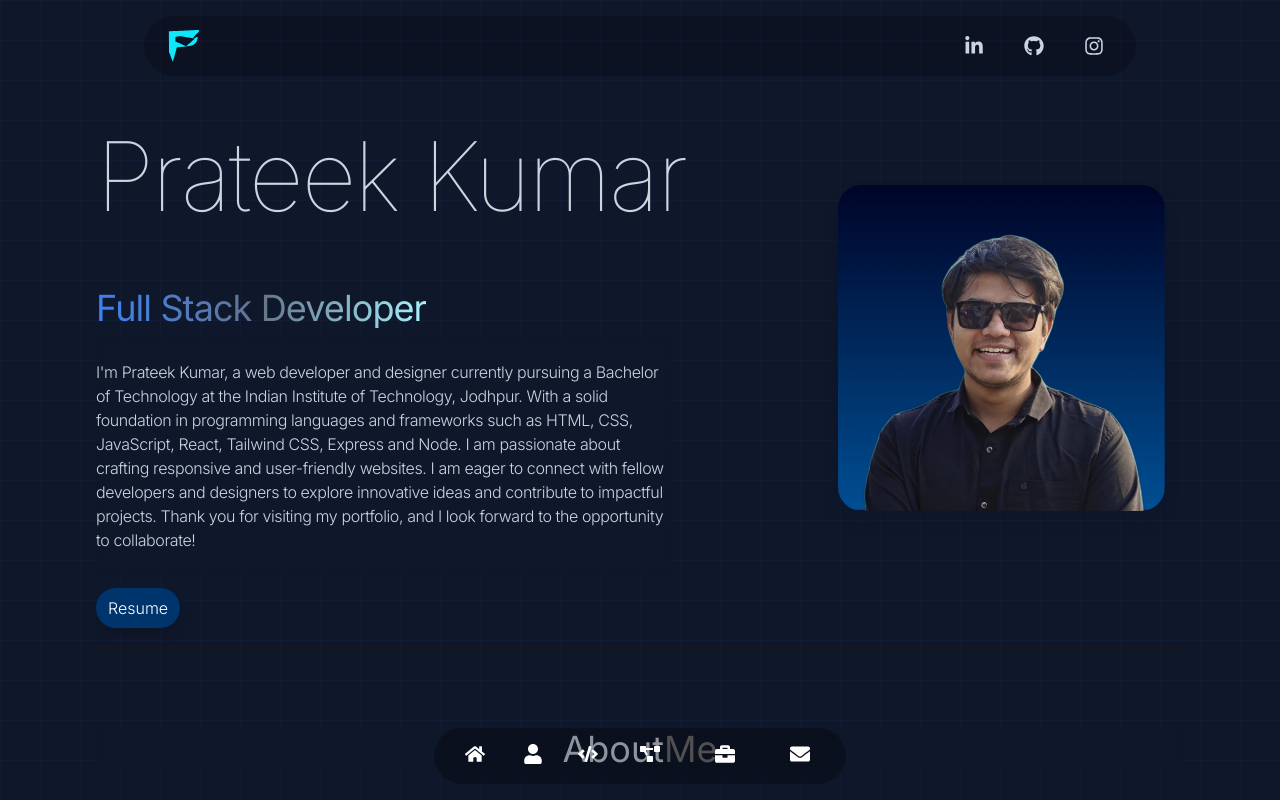
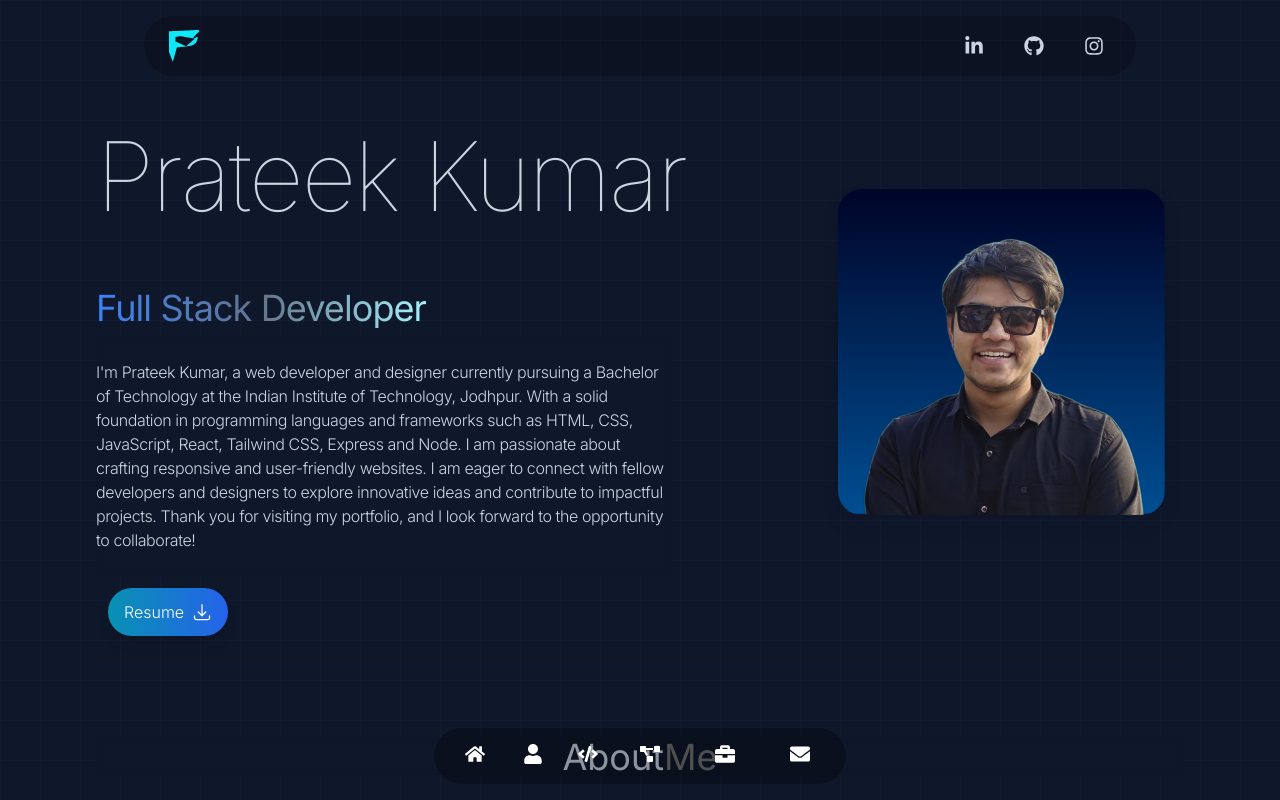
Before and after one commit to PrateekKumar15/React-Portfolio-2025, a React (Vite) app: page / in a window 1280 px wide. Shown: the top 800 px of the page. Built offline with nearby package versions, Linux system fonts and the light colour scheme.

Commit message:
Update package dependencies; upgrade @react-three/drei and @react-three/fiber to latest versions, and add new dependencies for improved functionality. Refactor Hero component to include a new fade-in-up animation variant and enhance hover effects.

```diff
--- a/package.json
+++ b/package.json
@@ -10,8 +10,8 @@
     "preview": "vite preview"
   },
   "dependencies": {
-    "@react-three/drei": "^9.99.5",
-    "@react-three/fiber": "^8.15.19",
+    "@react-three/drei": "^9.122.0",
+    "@react-three/fiber": "^8.18.0",
     "emailjs-com": "^3.2.0",
     "framer-motion": "^11.13.1",
     "lottie-react": "^2.4.1",
--- a/src/components/Hero.jsx
+++ b/src/components/Hero.jsx
@@ -1,12 +1,22 @@
 import { HERO_CONTENT } from "../constants";
 import profilePic from "../assets/myprofile.png";
-import { motion} from "framer-motion";
+import { motion } from "framer-motion";
 
 const container = (delay) => ({
   hidden: { x: -100, opacity: 0 },
   visible: {
     x: 0,
     opacity: 1,
+    transition: { duration: 0.5, delay: delay },
+  },
+});
+
+// New variant for fade-in-up animation
+const fadeInUp = (delay) => ({
+  hidden: { opacity: 0, y: 20 },
+  visible: {
+    opacity: 1,
+    y: 0,
     transition: { duration: 0.5, delay: delay },
   },
 });
@@ -26,7 +36,7 @@ const Hero = () => {
               Prateek Kumar
             </motion.h1>
             <motion.span
-              variants={container(0.5)}
+              variants={fadeInUp(0.5)} // Changed to fadeInUp variant
               initial="hidden"
               animate="visible"
               className="bg-gradient-to-r from-blue-500 via-slate-500 to-cyan-200 bg-clip-text text-4xl tracking-tight text-transparent"
@@ -34,7 +44,7 @@ const Hero = () => {
               Full Stack Developer
             </motion.span>
             <motion.p
-              variants={container(1)}
+              variants={container(1)} // Kept original container variant
               initial="hidden"
               animate="visible"
               className="my-2 max-w-xl py-6 backdrop-blur-sm font-light tracking-tight"
@@ -43,26 +53,34 @@ const Hero = () => {
 
             </motion.p>
             <motion.a
-              variants={container(1)}
+              variants={container(1)} // Kept original container variant for initial animation
               initial="hidden"
               animate="visible"
-              className="my-1 font-light text-white  bg-[#00346d] px-3  py-2 rounded-3xl text-md   shadow-lg hover:bg-opacity-75 transition-transform duration-300"
+              whileHover={{ scale: 1.05, boxShadow: "0px 0px 20px rgba(56, 189, 248, 0.7)" }}
+              transition={{ type: "spring", stiffness: 300, damping: 10 }} // Applied for hover and can affect initial if not overridden by variant
+              className="my-1 mx-3 flex items-center gap-2 font-light text-white bg-gradient-to-r from-cyan-600 to-blue-600 px-4 py-3 rounded-3xl text-md shadow-lg"
               href="/Prateek_Kumar_Resume.pdf"
               download
               target="_blank"
               rel="noopener noreferrer"
             >
               Resume
+              <svg xmlns="http://www.w3.org/2000/svg" fill="none" viewBox="0 0 24 24" strokeWidth="1.5" stroke="currentColor" className="w-5 h-5">
+                <path strokeLinecap="round" strokeLinejoin="round" d="M3 16.5v2.25A2.25 2.25 0 005.25 21h13.5A2.25 2.25 0 0021 18.75V16.5M16.5 12L12 16.5m0 0L7.5 12m4.5 4.5V3" />
+              </svg>
             </motion.a>
           </div>
         </div>
         <div className="w-fit flex justify-start lg:items-center lg:w-[30%]">
           <div className="flex lg:items-start  ">
             <motion.img
-              variants={container(0)}
-              initial={{ x: 100, opacity: 0 }}
+              variants={container(0)} // Kept original container variant for initial animation
+              initial={{ x: 100, opacity: 0 }} // Initial animation specific to image
               animate={{ x: 0, opacity: 1 }}
-              transition={{ duration: 1, delay: 1.2 }}
+              transition={{ duration: 1, delay: 1.2 }} // Transition for initial animation
+              whileHover={{ scale: 1.03, rotate: 1 }}
+              // Add a specific transition for hover if needed, otherwise it might use the one above or a default spring
+              // transition={{ type: "spring", stiffness: 400, damping: 15 }} // Example for hover-specific transition
               src={profilePic}
               alt="Prateek"
               className=" lg:rounded-3xl object-cover h-80 lg:h-fit  shadow-lg  shadow-slate-900/50"
```
Also changed, not shown: 1 other file (tests, documents, lock files or other folders).
